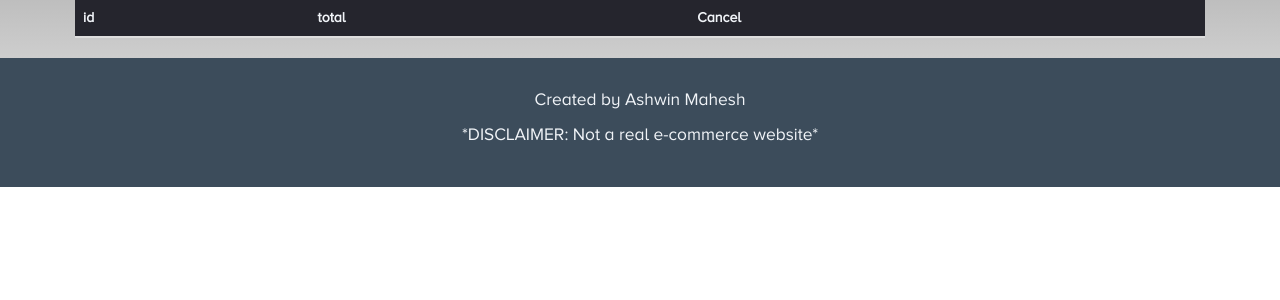
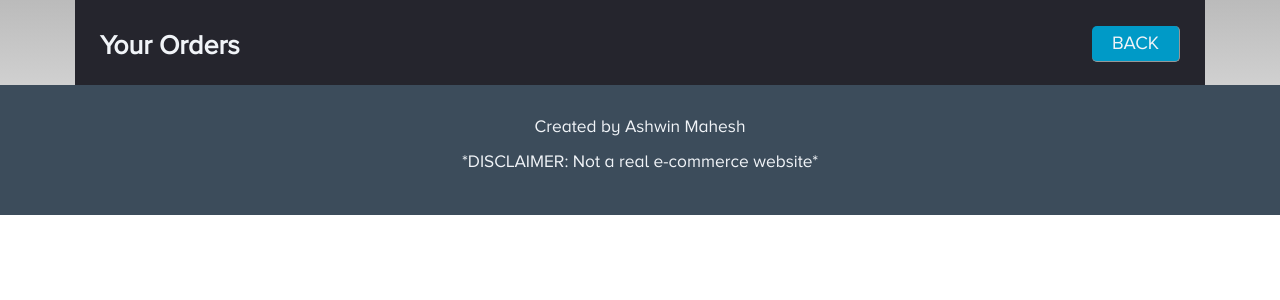
Before and after one commit to ashwinmahesh/ClothingDojo_Personal, a Django app: template apps/clothing_dojo/templates/clothing_dojo/clothingDojo_viewOrders.html in a window 1280 px wide. Shown: the part 143-443 px from the top of the page. Run offline with Django 3.2, Linux system fonts and the light colour scheme; the template is opened without the code that fills it, so the values that code supplies are empty; parts of the project's set-up code (start-up, migrations or seed data) failed here and were passed over; some libraries are stand-ins or nearby versions; some web fonts are replaced.

Commit message:
View orders page complete

```diff
--- a/apps/clothing_dojo/static/clothing_dojo/css/cdCheckoutCSS.css
+++ b/apps/clothing_dojo/static/clothing_dojo/css/cdCheckoutCSS.css
@@ -138,7 +138,8 @@ tr:hover{
 }
 th{
     color:rgb(241,244,248);
-    font-size:13pt;
+    font-size:11pt;
+    font-weight:normal
 }
 div.order_summary div.dekstop_summary table th{
     color:rgb(241,244,248)
@@ -167,6 +168,7 @@ p.one{
         width:50px;
     }
 }
+
 @media only screen and (max-width:1023px){
     div.desktop_summary{
         display:none;
--- a/apps/clothing_dojo/static/clothing_dojo/css/cdOrdersCSS.css
+++ b/apps/clothing_dojo/static/clothing_dojo/css/cdOrdersCSS.css
@@ -1,8 +1,11 @@
 div.body{
     background:rgb(37,37,45);
+    padding-bottom:1px;
+    padding-top:1px;
 }
 div.wrapper{
     background:linear-gradient(rgb(151,151,151), rgb(241,241,241));
+    min-width:525px;
 }
 p{
     color:rgb(241,244,248);
@@ -10,3 +13,72 @@ p{
 table{
     color:rgb(241,244,248);
 }
+p.page_title{
+    font-size:20pt;
+    margin-top:25px;
+    margin-left:25px;
+    font-weight:bold;
+}
+td img{
+    width:80px;
+    height:90px;
+}
+td{
+    font-size:13pt;
+}
+tr:hover{
+    background:rgb(87, 87, 128);
+}
+div.holding_table{
+    margin:20px 40px;
+}
+p.date_placed{
+    font-size:17pt;
+}
+span.bold{
+    font-weight:bold;
+}
+p.total{
+    border-top:1px solid rgb(241,244,248);
+    padding-top:10px;
+    font-size:18pt;
+}
+div.holding_table a{
+    background:rgb(255, 123, 0);
+    color:rgb(241,244,248);
+    font-size:16pt;
+    font-weight:bold;
+    padding:8px 20px;
+    text-decoration:none;
+    border-radius:8px;
+    border:1px solid maroon;
+}
+div.holding_table a:hover{
+    background:rgb(190, 92, 0);
+    color:rgb(182, 183, 185);
+}
+div.order_bottom{
+    margin-bottom:40px;
+}
+div.body a.back{
+    background:rgb(0,154,199);
+    color:rgb(241,244,248);
+    font-size:14pt;
+    padding:4px 20px;
+    border-radius:5px;
+    border-right:1px solid rgb(151,151,151);
+    border-bottom:1px solid rgb(151,151,151);
+    float:right;
+    text-decoration:none;
+    margin-top:25px;
+    margin-right:25px;
+}
+div.body a.back:hover{
+    background:rgb(0, 107, 139);
+    color:rgb(187, 188, 189);
+    text-decoration:none;
+}
+div.body a.back:active{
+    border-right:1px transparent;
+    border-bottom:1px transparent;
+}
--- a/apps/clothing_dojo/templates/clothing_dojo/clothingDojo_viewOrders.html
+++ b/apps/clothing_dojo/templates/clothing_dojo/clothingDojo_viewOrders.html
@@ -27,28 +27,43 @@
             <p>Welcome, {{user.first_name}}</p>
         </div>
         <div class='body'>
-
+            <a class='back' href='/'>BACK</a>
+            <p class='page_title'>Your Orders</p>
+            <div class='holding_table'>
+                {% for order in user.orders.all %}
+                    <p class='date_placed'><span class='bold'>Order Placed:</span> {{order.created_at}}</p>
                     <table class='table'>
                         <thead>
-                        <th>id</th>
-                        <th>total</th>
-                        <th>Cancel</th>
+                            <th>image</th>
+                            <th>Name</th>
+                            <th>Size</th>
+                            <th>Price</th>
+                            <th>Quantity</th>
+                            <th>Item Total</th>
                         </thead>
                         <tbody>
-                        {% for order in user.orders.all %}
+                            {% for item in order.items.all %}
                                 <tr>
-                            <td>{{order.id}}</td>
-                            <td>${{order.total}}</td>
-                            <td>{% ifequal order.ordered False %}
-                                    <a href='#'>Cancel</a>
-                                {% endifequal %}
-                            </td>
+                                    <td><img src='{{item.product.image_path}}' alt='Product_image'></td>
+                                    <td>{{item.product.name}}</td>
+                                    <td>{{item.size}}</td>
+                                    <td>${{item.product.cost}}</td>
+                                    <td>{{item.quantity}}</td>
+                                    <td>${{item.total}}</td>
                                 </tr>
                             {% endfor %}
                         </tbody>
-
                     </table>
-
+                    <div class='order_bottom'>
+                        <p class='total'><span class='bold'>Total:</span> ${{order.total}}</p>
+                        {% ifequal order.ordered False %}
+                            {% ifnotequal order.total 0 %}
+                                <a href='#'>Cancel</a>
+                            {% endifnotequal %}
+                        {% endifequal %}
+                    </div>
+                {% endfor %}
+            </div>
         </div>
          <div class='footer'>
             <p>Created by Ashwin Mahesh</p>
--- a/apps/clothing_dojo/views.py
+++ b/apps/clothing_dojo/views.py
@@ -321,6 +321,12 @@ def processClaim(request):
     return redirect('/')
 
 def viewOrders(request):
+    if 'loggedIn' not in request.session:
+        return redirect('/login/')
+    if request.session['loggedIn']==False:
+        return redirect('/login/')
+    if 'userID' not in request.session:
+        return redirect('/login/')
     print('Viewing orders')
     # return HttpResponse('Hello')
     context={
```
Also changed, not shown: db.sqlite3. Lines whose indentation alone changed are shown as unchanged.
